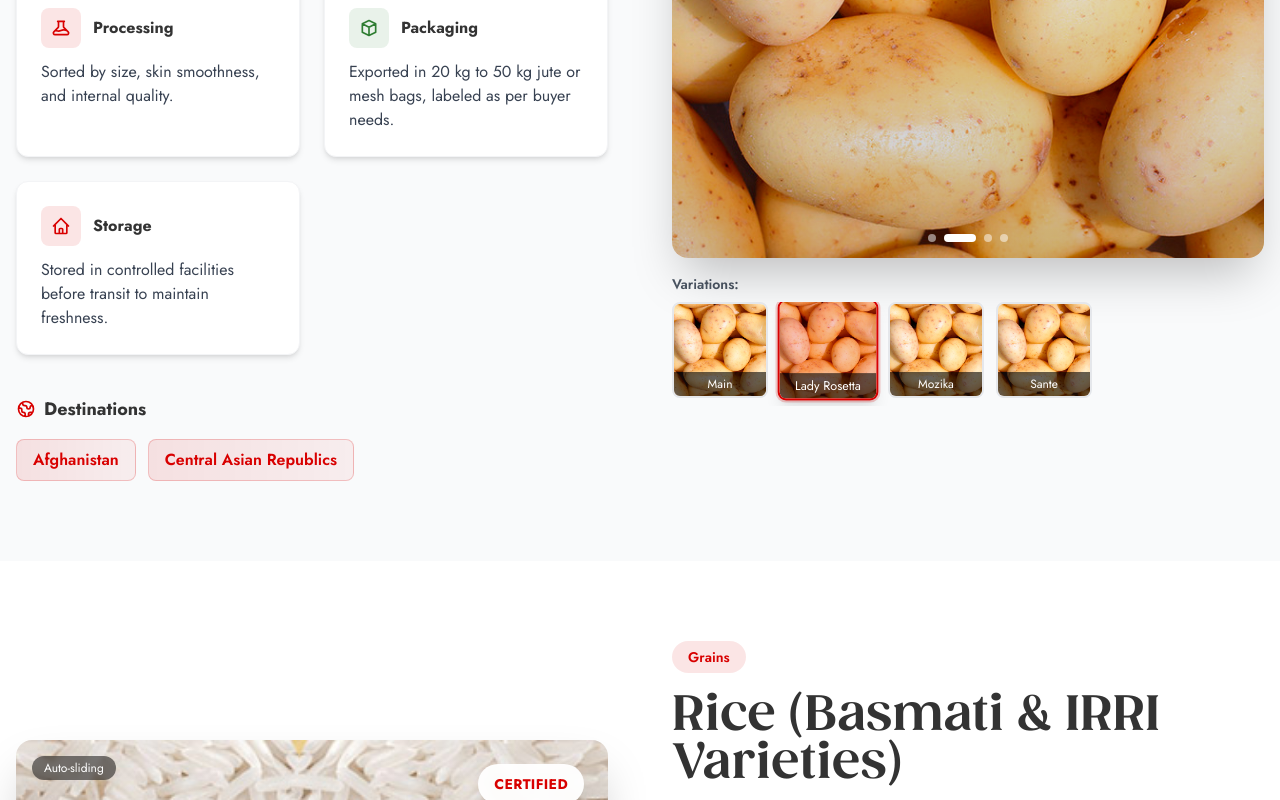
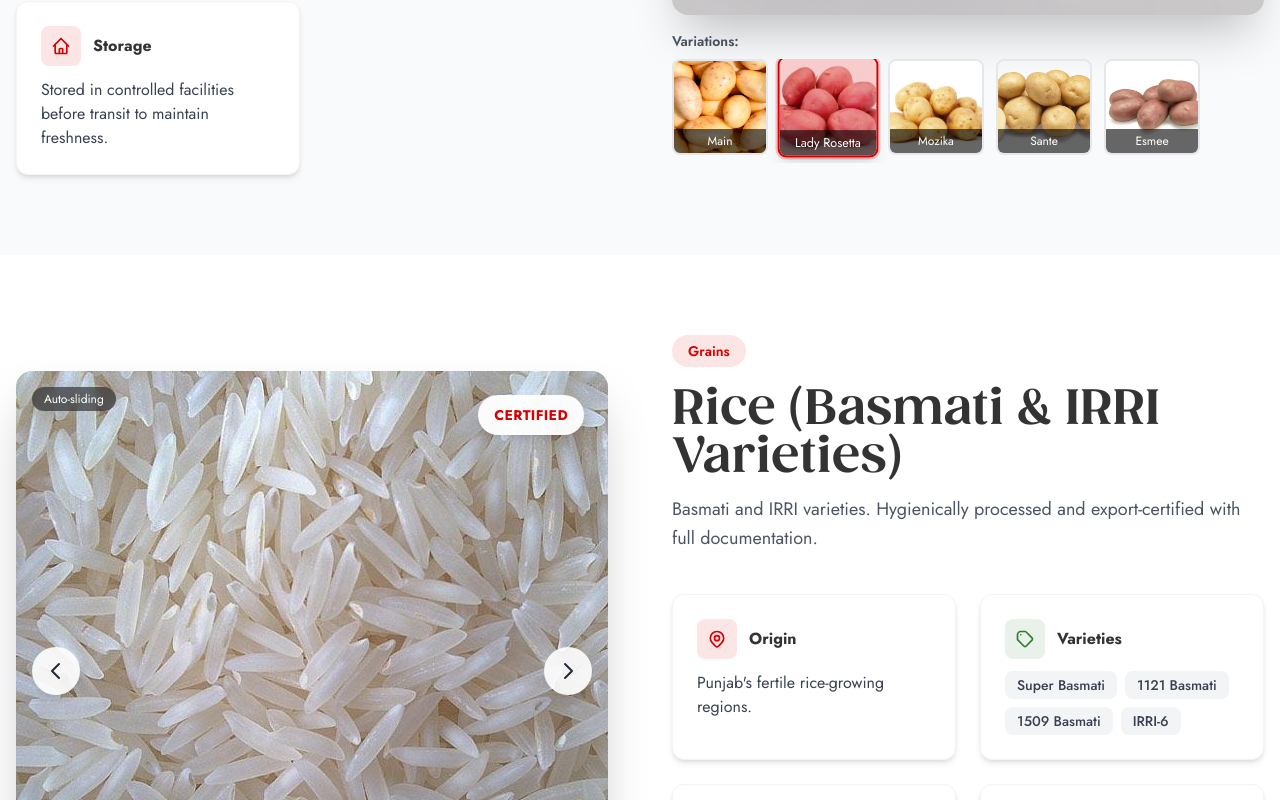
Before and after one commit to osamaqaseem39/ibs, a Next.js app: page /products in a window 1280 px wide. Shown: the part 1760-2560 px from the top of the page. Built offline with nearby package versions, Linux system fonts and the light colour scheme.

Commit message:
Improve homepage design with hero background image and red overlay

```diff
--- a/app/company/page.tsx
+++ b/app/company/page.tsx
@@ -3,7 +3,7 @@ import Link from "next/link";
 
 export const metadata: Metadata = {
   title: "Company - Market Presence & Competitive Advantages | IBS Pakistan",
-  description: "Discover IBS's market presence across Central Asia, competitive advantages, sustainability initiatives, and future outlook. Serving 6 countries with 30+ years of export expertise from Quetta, Pakistan.",
+    description: "Discover IBS's market presence across Central Asia, competitive advantages, sustainability initiatives, and future outlook. Serving 5 countries with 30+ years of export expertise from Quetta, Pakistan.",
   keywords: [
     "IBS market presence",
     "Central Asia exporters",
@@ -48,8 +48,8 @@ export default function Company() {
               </p>
               <div>
                 <h3 className="text-2xl font-bold text-text mb-6 text-center">Primary Export Destinations</h3>
-                <div className="grid grid-cols-2 md:grid-cols-3 lg:grid-cols-6 gap-4">
-                  {["Afghanistan", "Uzbekistan", "Turkmenistan", "Kazakhstan", "Kyrgyzstan", "Tajikistan"].map((country, index) => (
+                <div className="grid grid-cols-2 md:grid-cols-3 lg:grid-cols-5 gap-4">
+                  {["Uzbekistan", "Turkmenistan", "Kazakhstan", "Kyrgyzstan", "Tajikistan"].map((country, index) => (
                     <div key={index} className="bg-white p-4 rounded-xl text-center shadow-md hover:shadow-lg transition-shadow border border-gray-100">
                       <div className="text-3xl mb-2">🌍</div>
                       <p className="font-semibold text-text">{country}</p>
--- a/app/contact/page.tsx
+++ b/app/contact/page.tsx
@@ -173,35 +173,16 @@ export default function Contact() {
           <div className="max-w-6xl mx-auto">
             <h2 className="text-3xl font-heading font-bold text-text text-center mb-8">Our Location</h2>
             <div className="bg-white rounded-lg shadow-md overflow-hidden">
-              <div className="h-96 bg-gray-200 flex items-center justify-center">
-                <div className="text-center">
-                  <svg
-                    className="w-24 h-24 text-gray-400 mx-auto mb-4"
-                    fill="none"
-                    stroke="currentColor"
-                    viewBox="0 0 24 24"
-                  >
-                    <path
-                      strokeLinecap="round"
-                      strokeLinejoin="round"
-                      strokeWidth={2}
-                      d="M17.657 16.657L13.414 20.9a1.998 1.998 0 01-2.827 0l-4.244-4.243a8 8 0 1111.314 0z"
-                    />
-                    <path
-                      strokeLinecap="round"
-                      strokeLinejoin="round"
-                      strokeWidth={2}
-                      d="M15 11a3 3 0 11-6 0 3 3 0 016 0z"
-                    />
-                  </svg>
-                  <p className="text-gray-600">
-                    Room No. 41, Ahmed Complex, M.A. Jinnah Road, Quetta, Pakistan
-                  </p>
-                  <p className="text-sm text-gray-500 mt-2">
-                    (Google Maps integration can be added here with an API key)
-                  </p>
-                </div>
-              </div>
+              <iframe
+                src="https://www.google.com/maps/embed?pb=!1m18!1m12!1m3!1d3448.4219038266197!2d67.00922607617876!3d30.19650361134912!2m3!1f0!2f0!3f0!3m2!1i1024!2i768!4f13.1!3m3!1m2!1s0x3ed2de3ab95110e3%3A0xde5db36c1b5b27f3!2sInternational%20Business%20System!5e0!3m2!1sen!2s!4v1766476560408!5m2!1sen!2s"
+                width="600"
+                height="450"
+                style={{ border: 0 }}
+                allowFullScreen
+                loading="lazy"
+                referrerPolicy="no-referrer-when-downgrade"
+                className="w-full"
+              />
             </div>
           </div>
         </div>
--- a/app/operations/page.tsx
+++ b/app/operations/page.tsx
@@ -162,40 +162,26 @@ export default function Operations() {
               </p>
             </div>
 
-            <div className="relative">
-              {/* Timeline line - hidden on mobile, visible on desktop */}
-              <div className="hidden lg:block absolute left-8 top-0 bottom-0 w-0.5 bg-gradient-to-b from-primary via-accent to-primary opacity-30"></div>
-
-              <div className="space-y-8 lg:space-y-12">
+            <div className="grid grid-cols-1 md:grid-cols-2 lg:grid-cols-3 xl:grid-cols-4 gap-6">
               {workflowSteps.map((item, index) => (
                 <div
                   key={index}
-                    className="relative flex flex-col lg:flex-row items-start gap-6 group"
+                  className="bg-gradient-to-br from-white to-gray-50 p-6 rounded-xl shadow-md hover:shadow-xl transition-all duration-300 border border-gray-100 hover:border-primary/30 hover:-translate-y-2 group"
                 >
-                    {/* Step Number Circle */}
-                    <div className="relative z-10 flex-shrink-0">
-                      <div className="w-16 h-16 lg:w-20 lg:h-20 bg-gradient-to-br from-primary to-red-700 text-white rounded-full flex items-center justify-center text-xl lg:text-2xl font-bold shadow-lg group-hover:scale-110 transition-transform duration-300">
+                  <div className="flex items-center justify-between mb-4">
+                    <div className="w-12 h-12 bg-gradient-to-br from-primary to-red-700 text-white rounded-full flex items-center justify-center text-lg font-bold shadow-lg group-hover:scale-110 transition-transform duration-300">
                       {item.step}
                     </div>
+                    <span className="text-3xl">{item.icon}</span>
                   </div>
-
-                    {/* Content Card */}
-                    <div className="flex-1 w-full lg:ml-4">
-                      <div className="bg-gradient-to-br from-gray-50 to-white p-6 lg:p-8 rounded-xl shadow-md hover:shadow-xl transition-all duration-300 border border-gray-100 group-hover:border-primary/20 group-hover:-translate-y-1">
-                        <div className="flex flex-col sm:flex-row items-start sm:items-center gap-4 mb-3">
-                          <span className="text-4xl lg:text-5xl">{item.icon}</span>
-                          <h3 className="text-2xl lg:text-3xl font-heading font-bold text-text">
+                  <h3 className="text-xl font-heading font-bold text-text mb-3">
                     {item.title}
                   </h3>
-                        </div>
-                        <p className="text-gray-700 text-lg leading-relaxed pl-0 sm:pl-16">
+                  <p className="text-gray-700 leading-relaxed">
                     {item.description}
                   </p>
                 </div>
-                    </div>
-                  </div>
               ))}
-              </div>
             </div>
 
             {/* Highlight Box */}
--- a/app/page.tsx
+++ b/app/page.tsx
@@ -103,7 +103,7 @@ export default function Home() {
                 <div className="grid grid-cols-2 gap-4 pt-4">
                   <div className="bg-white p-6 rounded-xl shadow-md border border-gray-100">
                     <div className="text-3xl mb-3">🌍</div>
-                    <h4 className="font-bold text-text mb-2">6 Countries</h4>
+                    <h4 className="font-bold text-text mb-2">5 Countries</h4>
                     <p className="text-sm text-gray-600">Serving across Central Asia</p>
                   </div>
                   <div className="bg-white p-6 rounded-xl shadow-md border border-gray-100">
--- a/app/products/page.tsx
+++ b/app/products/page.tsx
@@ -210,27 +210,6 @@ export default function ProductsPage() {
                         </div>
                       )}
                     </div>
-
-                    {product.destinations && product.destinations.length > 0 && (
-                      <div className="pt-4">
-                        <h3 className="font-bold text-text text-lg mb-4 flex items-center gap-2">
-                          <svg className="w-5 h-5 text-primary" fill="none" stroke="currentColor" viewBox="0 0 24 24">
-                            <path strokeLinecap="round" strokeLinejoin="round" strokeWidth={2} d="M3.055 11H5a2 2 0 012 2v1a2 2 0 002 2 2 2 0 012 2v2.945M8 3.935V5.5A2.5 2.5 0 0010.5 8h.5a2 2 0 012 2 2 2 0 104 0 2 2 0 012-2h1.064M15 20.488V18a2 2 0 012-2h3.064M21 12a9 9 0 11-18 0 9 9 0 0118 0z" />
-                          </svg>
-                          {product.destinations.length > 1 ? "Destinations" : "Markets"}
-                        </h3>
-                        <div className="flex flex-wrap gap-3">
-                          {product.destinations.map((destination, idx) => (
-                            <span
-                              key={idx}
-                              className="px-4 py-2 bg-gradient-to-r from-primary/10 to-primary/5 text-primary rounded-lg font-semibold border border-primary/20"
-                            >
-                              {destination}
-                            </span>
-                          ))}
-                        </div>
-                      </div>
-                    )}
                   </div>
                 </div>
               </div>
--- a/components/ProductCard.tsx
+++ b/components/ProductCard.tsx
@@ -143,20 +143,6 @@ export default function ProductCard({
                       <p>{product.certifications}</p>
                     </div>
                   )}
-                  {product.destinations && product.destinations.length > 0 && (
-                    <div>
-                      <h3 className="font-semibold text-text mb-2">
-                        {product.destinations.length > 1 ? "Destinations:" : "Markets:"}
-                      </h3>
-                      <p className="flex flex-wrap gap-2">
-                        {product.destinations.map((destination, index) => (
-                          <span key={index} className="bg-gray-100 px-3 py-1 rounded">
-                            {destination}
-                          </span>
-                        ))}
-                      </p>
-                    </div>
-                  )}
                 </div>
               </div>
             </div>
--- a/data/products.ts
+++ b/data/products.ts
@@ -38,16 +38,6 @@ export const products: Product[] = [
       "High juice content",
       "Balanced sweetness"
     ],
-    variationImages: [
-      {
-        name: "Premium Kinnow",
-        image: "/images/kinnow.jpg"
-      },
-      {
-        name: "Export Grade",
-        image: "/images/kinnow.jpg"
-      }
-    ],
     processing: "Harvested at peak maturity, washed, waxed, graded, and packed in ventilated cartons.",
     transportation: "Shipped through Quetta–Chaman–Kandahar route for Central Asian distribution.",
     destinations: [
@@ -76,20 +66,25 @@ export const products: Product[] = [
     varieties: [
       "Lady Rosetta",
       "Mozika",
-      "Sante"
+      "Sante",
+      "Esmee"
     ],
     variationImages: [
       {
         name: "Lady Rosetta",
-        image: "/images/potato.jpg"
+        image: "/images/Lady-Rosetta-Potato.webp"
       },
       {
         name: "Mozika",
-        image: "/images/potato.jpg"
+        image: "/images/moziqa.jpg"
       },
       {
         name: "Sante",
-        image: "/images/potato.jpg"
+        image: "/images/sante.png"
+      },
+      {
+        name: "Esmee",
+        image: "/images/Esmee-potato-seeds.jpg"
       }
     ],
     processing: "Sorted by size, skin smoothness, and internal quality.",
@@ -117,20 +112,25 @@ export const products: Product[] = [
     varieties: [
       "Super Basmati",
       "1121 Basmati",
+      "1509 Basmati",
       "IRRI-6"
     ],
     variationImages: [
       {
         name: "Super Basmati",
-        image: "/images/rice.jpg"
+        image: "/images/Super_Basmati.jpg"
       },
       {
         name: "1121 Basmati",
-        image: "/images/rice.jpg"
+        image: "/images/1121.jpg"
+      },
+      {
+        name: "1509 Basmati",
+        image: "/images/1509-basmati-rice-491.jpg"
       },
       {
         name: "IRRI-6",
-        image: "/images/rice.jpg"
+        image: "/images/iri-6-rice.jpg"
       }
     ],
     processing: "Hygienically milled, cleaned, and packed in 5–50 kg export-standard bags.",
```
Also changed, not shown: public/images/asterix.jpg (added). Lines whose indentation alone changed are shown as unchanged.
